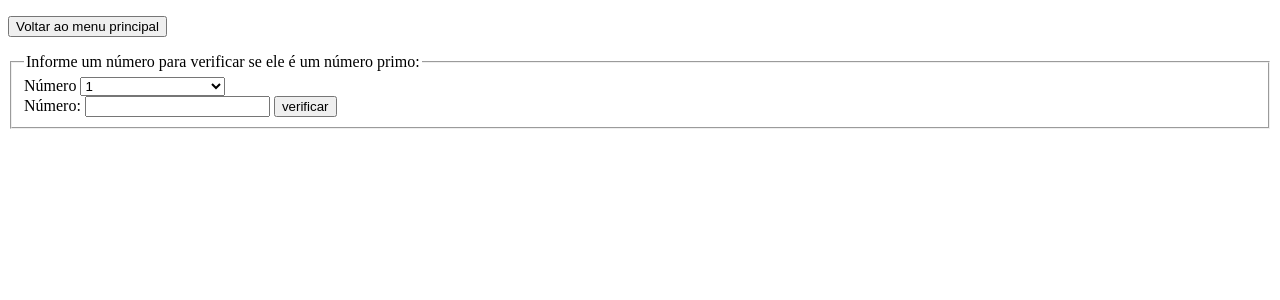
After one commit to lucazfreitaz/PHP, a PHP site: page /basico/nprimo.php in a window 1280 px wide. The commit adds this page. Shown: the top 300 px of the page. Run offline with PHP 8.4, Linux system fonts and the light colour scheme.

Commit message:
Estrutura da página número primo

```diff
--- /dev/null
+++ b/basico/nprimo.php
@@ -0,0 +1,58 @@
+<!DOCTYPE html>
+<html lang="pt-br">
+
+<head>
+    <meta charset="UTF-8">
+    <title>Núemero primo</title>
+
+<body>
+    <header>
+        <p>
+            <a href="https://meu1sitecomphpcsshtml.000webhostapp.com/#"> <button class="Button" value="Voltar">Voltar ao menu principal</button> </a>
+        </p>
+    </header>
+    <form method="POST">
+        <fieldset>
+            <label for="valor">Número</label>
+            <legend>Informe um número para verificar se ele é um número primo:</legend>
+            <select name="valor">
+                <option value="1">1</option>
+                <option value="2">2</option>
+                <option value="3">3</option>
+                <option value="4">4</option>
+                <option value="outrovalor">Definir manualmente</option>
+            </select>
+            <br>
+            <label for="outrovalor">Número:</label>
+            <input type="number" name="outrovalor" />
+            <input type="submit" name="enviar" value="verificar">
+        </fieldset>
+    </form>
+
+    <?php
+    $n = 0;
+    $contador = 0;
+
+    if (isset($_POST["enviar"])) {
+        if ($_POST["valor"] != "outrovalor") {
+            $n = $_POST["valor"];
+        } else {
+            $n = $_POST["outrovalor"];
+        }
+        //lógica determinar se um número é primo
+        for ($i = 1; $i <= $n; $i++) {
+            if ($n % $i == 0) {
+                $contador++;
+            }
+        }
+        if ($contador == 2 | $n ==1) {
+            echo "<h1> o numero $n é um número primo </h1>";
+        } else {
+            echo "<h1> o numero $n  não é um número primo </h1>";
+        }
+    }
+    ?>
+
+</body>
+
+</html>
--- a/index.php
+++ b/index.php
@@ -18,7 +18,7 @@
 
     <header>
 
-      <a href="https://meu1sitecomphpcsshtml.000webhostapp.com/#"><img src="../images/topocurso.png" alt=""> </a>
+      <a href="https://meu1sitecomphpcsshtml.000webhostapp.com/#"><img src="images/topocurso.png" alt=""> </a>
 
         <nav>
             <h1>PHP com banco de dados MySql Server</h1>
```
Also changed, not shown: basico/index.php (+7 -3 lines), basico/tabuada.php (added, +34 -0 lines), css/home.css (+4 -3 lines).
